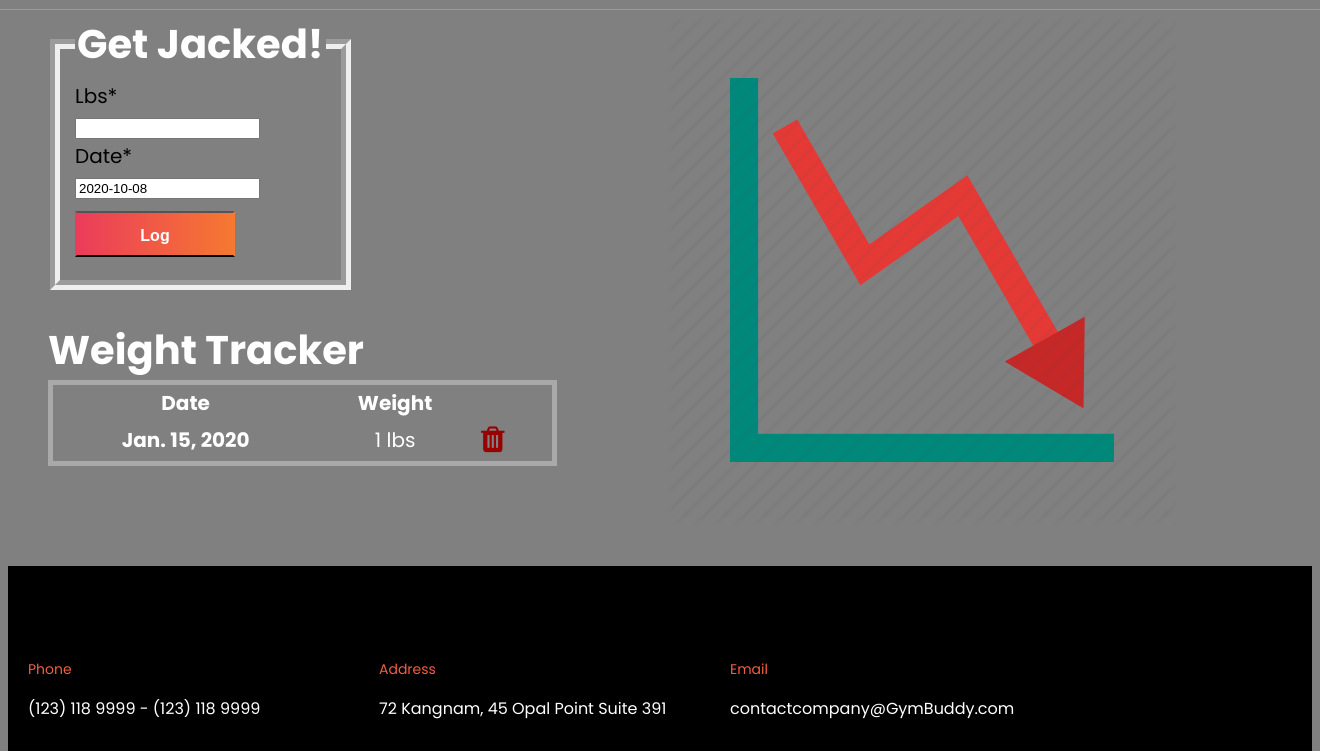
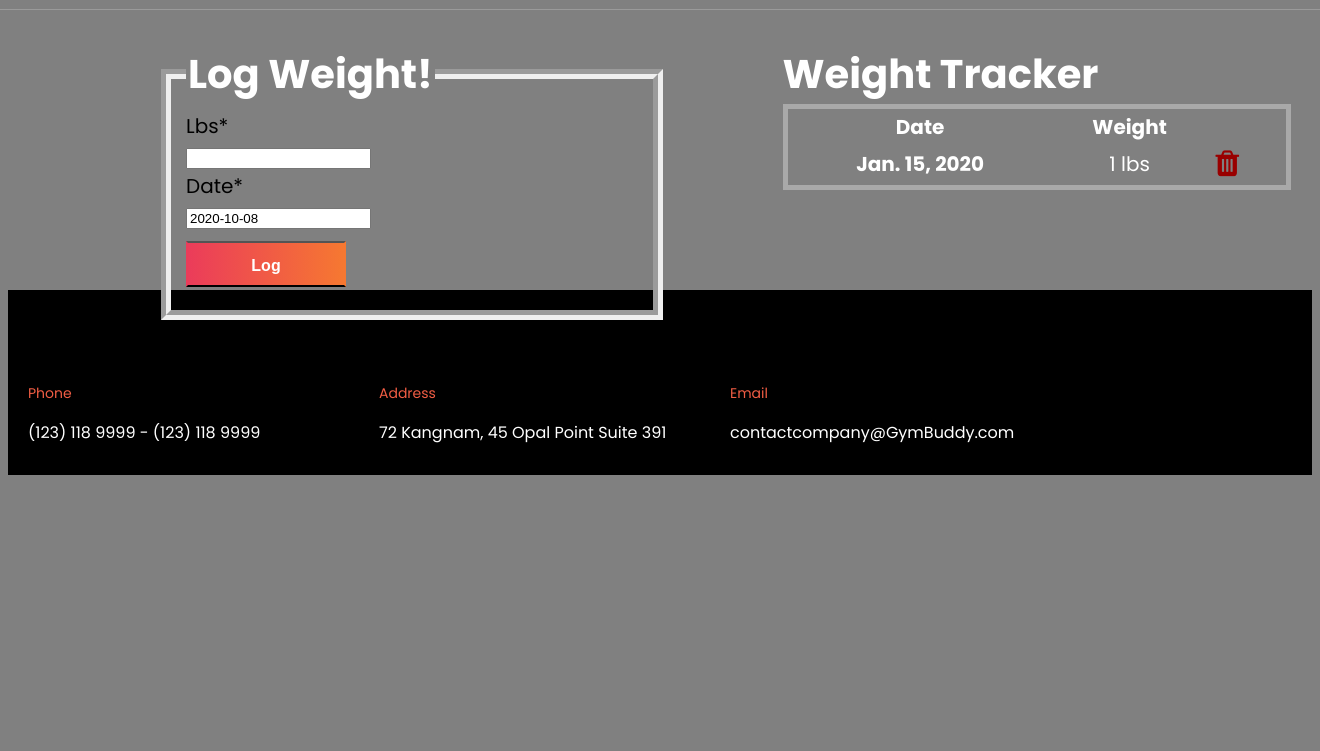
Before and after one commit to CTKogstrom/GymBuddyApp, a Django app: page /weight/ in a window 1320 px wide. Shown: the part 151-902 px from the top of the page. After the commit the page ends 626 px from the top, so only its background shows below. Run offline with Django 3.2, Linux system fonts and the light colour scheme; a user stored in the database is signed in; tables that the repository leaves empty hold one stand-in row (values such as "Sample post"); some libraries are stand-ins or nearby versions.

Commit message:
update weight html

```diff
--- a/users/templates/users/weight.html
+++ b/users/templates/users/weight.html
@@ -51,28 +51,28 @@
     <section class="about-section spad" style="margin-top: 50px;">
         <div class="container">
             <div class="row">
-                <div class="col-lg-6">
+
                     <div class="about-text">
                         <form method="POST">
                             {% csrf_token %}
-                            <fieldset class="form-group" style=" float: left; border-width: 10px; font-size: 20px;">
-                                <legend class="border-bottom mb-4" style="font-size: 40px; font-weight: bold; color: white;">Get Jacked!</legend>
+                            <fieldset class="form-group" style=" float: left; border-width: 10px; font-size: 20px; width: 40%; margin-top: 0px; margin-left: 10%;" >
+                                <legend class="border-bottom mb-4" style="font-size: 40px; font-weight: bold; color: white;">Log Weight!</legend>
                                 {{form|crispy}}
                                 <div class="form-group" style="margin-bottom: 10px; margin-top: 10px;">
                                     <button class="primary-btn" type="submit" name="form_submit">Log</button>
                                 </div>
                             </fieldset>
 
-                            <div class="col-lg-6" style="float: right;">
+                            <!--<div class="col-lg-6" style="float: right;">
                                 <div class="about-pic">
                                     <img src="{% static 'img/weight-filler.png' %}" alt="">
                                 </div>
-                            </div>
+                            </div>-->
 
-                            <div>
-                                <table class="table" style=" color : white; font-size: 20px; width: 45%; border: 5px solid darkgrey;">
+
+                                <table class="table" style=" width: 45%; margin-left: 65%; color : white; font-size: 20px; border: 5px solid darkgrey;">
                                     <thead>
-                                      <h3 style="color: white; margin-top: 30px; font-weight: bold; font-size: 40px; float: left;">Weight Tracker</h3>
+                                        <h3 style="color: white; margin-left: 65%; margin-top: 30px; font-weight: bold; font-size: 40px;">Weight Tracker</h3>
                                       <tr>
                                         <th scope="col">Date</th>
                                         <th scope="col">Weight</th>
@@ -86,7 +86,7 @@
                                                 <td>
                                                     <form action="" method="post">
                                                         {% csrf_token %}
-                                                        <input type ="hidden" value="{{ food.pk }}" name="pk">
+                                                        <input type ="hidden" value="{{ weight.pk }}" name="pk">
                                                         <link rel="stylesheet" href="https://cdnjs.cloudflare.com/ajax/libs/font-awesome/4.7.0/css/font-awesome.min.css">
                                                         <button type="submit" name="delete_but" style="border:none;background-color:transparent;font-size:30px;cursor: pointer;color: #990000;" value="Delete" class="p-0 m-0 text-danger pl-3 pr-1"><i class="fa fa-trash"></i></button>
                                                     </form>
@@ -99,7 +99,7 @@
                         </form>
 
                     </div>
-                </div>
+
             </div>
         </div>
     </section>
```
